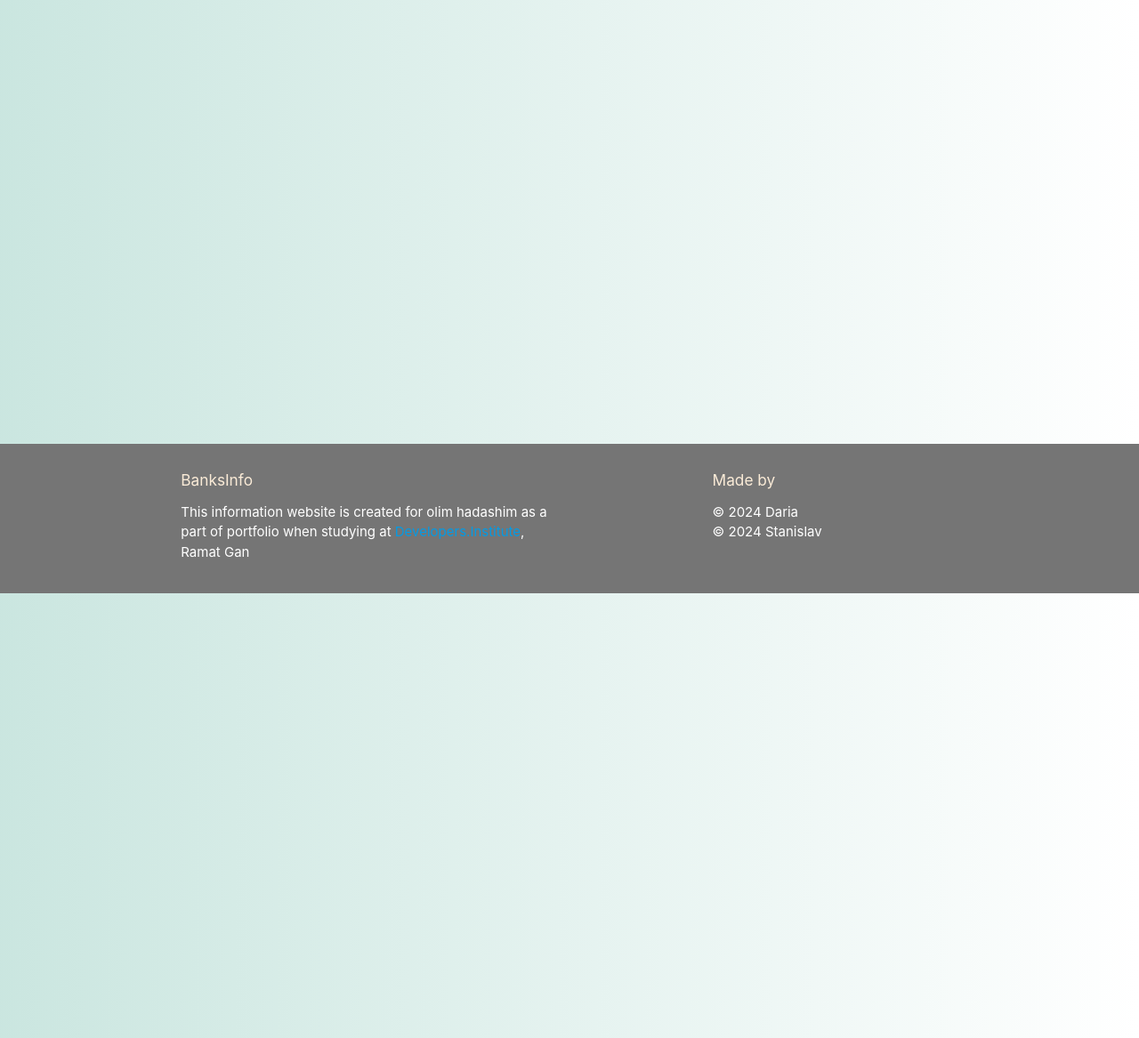
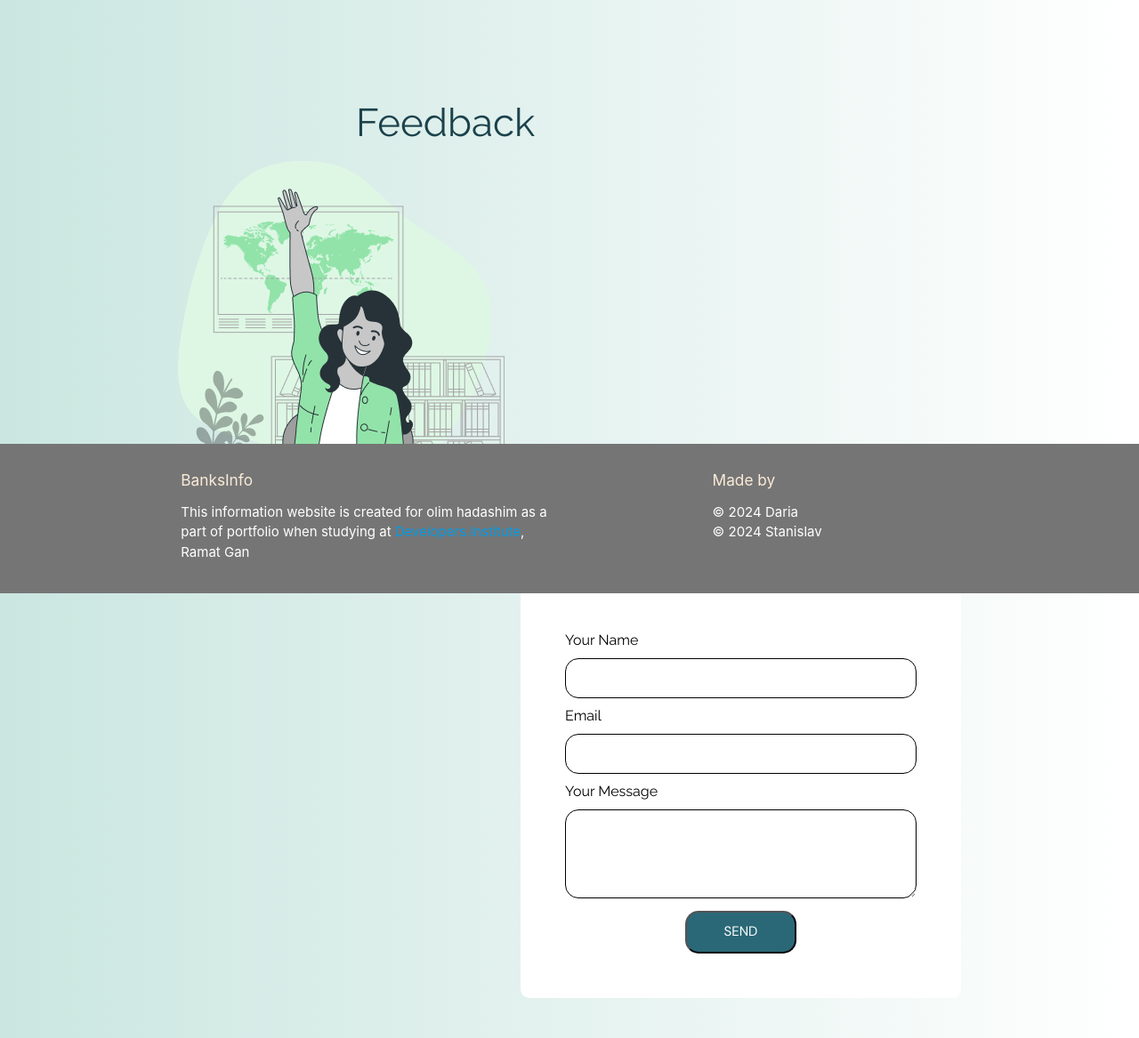
Before and after one commit to DariaIgnatiuk/Hackathon, a plain HTML site: page form.html in a window 1280 px wide. Shown: the part 133-1300 px from the top of the page at 89% size. Drawn offline with nearby package versions, Linux system fonts and the light colour scheme; a web font is replaced by a local one.

Commit message:
added form

```diff
--- a/form.html
+++ b/form.html
@@ -40,6 +40,31 @@
         </div>
     </nav>
     <main>
+        <h3 id="heading2">Condact us</h3>
+        <div id="form_image">
+        <h3 id="heading_feedback">Feedback</h3>
+        <img  src="resources/form.png" alt="form_image">
+        </div>
+        <div id="form_area">
+        <form action="#">
+            <div>
+                <label for="name"><span class="text_style">Your Name</span></label> <br>
+                <input type="text" id="form_name" name="name"><br>
+              </div>
+              <div>
+                <label for="email"><span class="text_style">Email</span></label><br>
+                <input type="email" id="form_email" name="email"><br>
+            </div>
+            <div>
+                <label for="message"><span class="text_style">Your Message</span></label><br>
+                <textarea rows="5" cols="20" name="message"  id="form_message"></textarea> <br>
+            </div>
+            <div id="center_button">
+                <input type="submit" value="SEND" id="form_button">
+            </div>
+        </form>
+    </div>
+
 
     </main>
     <script src="footer.js"></script>
--- a/script.js
+++ b/script.js
@@ -4,3 +4,5 @@ document.addEventListener('DOMContentLoaded', function () {
     var elems = document.querySelectorAll('.sidenav');
     var instances = M.Sidenav.init(elems, options);
 });
+
+.
--- a/styles.css
+++ b/styles.css
@@ -164,3 +164,59 @@ h6 {
   text-transform: none;
   font-family: "DM Sans";
 }
+
+#heading_feedback
+{  color: #1b424c;
+  text-align: left;
+  margin-left: 200px;
+  font-size: 40;
+  font-family: raleway;
+  margin-top: 100px;}
+
+  #form_image
+  {margin-left: 200px;
+  float: left;}
+
+  #form_area{
+    margin-top: 100px;
+    float:right;
+    margin-right:200px;
+    padding: 50px;
+    background-color: white;
+    border-radius: 10px;
+  }
+
+  #form_name, #form_email, #form_message{
+    border: 1px solid black;
+    border-radius: 15px;
+    width: 395px;
+    padding: 12px 20px;
+    margin: 8px 0;
+    box-sizing: border-box;
+  }
+
+
+  #form_message{
+    height: 100px;
+  }
+
+  .text_style{
+    color:black;
+    font-size: 16px;
+    font-family: raleway;
+  }
+
+  #form_button
+  {color:white;
+  background-color: #2A6877;
+  height:48px;
+  width:125px;
+  border-radius: 15px;
+  font-family:"DM Sans";
+}
+
+#center_button{
+  display: flex;
+  justify-content: center;
+  align-items: center;
+}
```
Also changed, not shown: index.html (line endings or trailing spaces), 1 other file.
